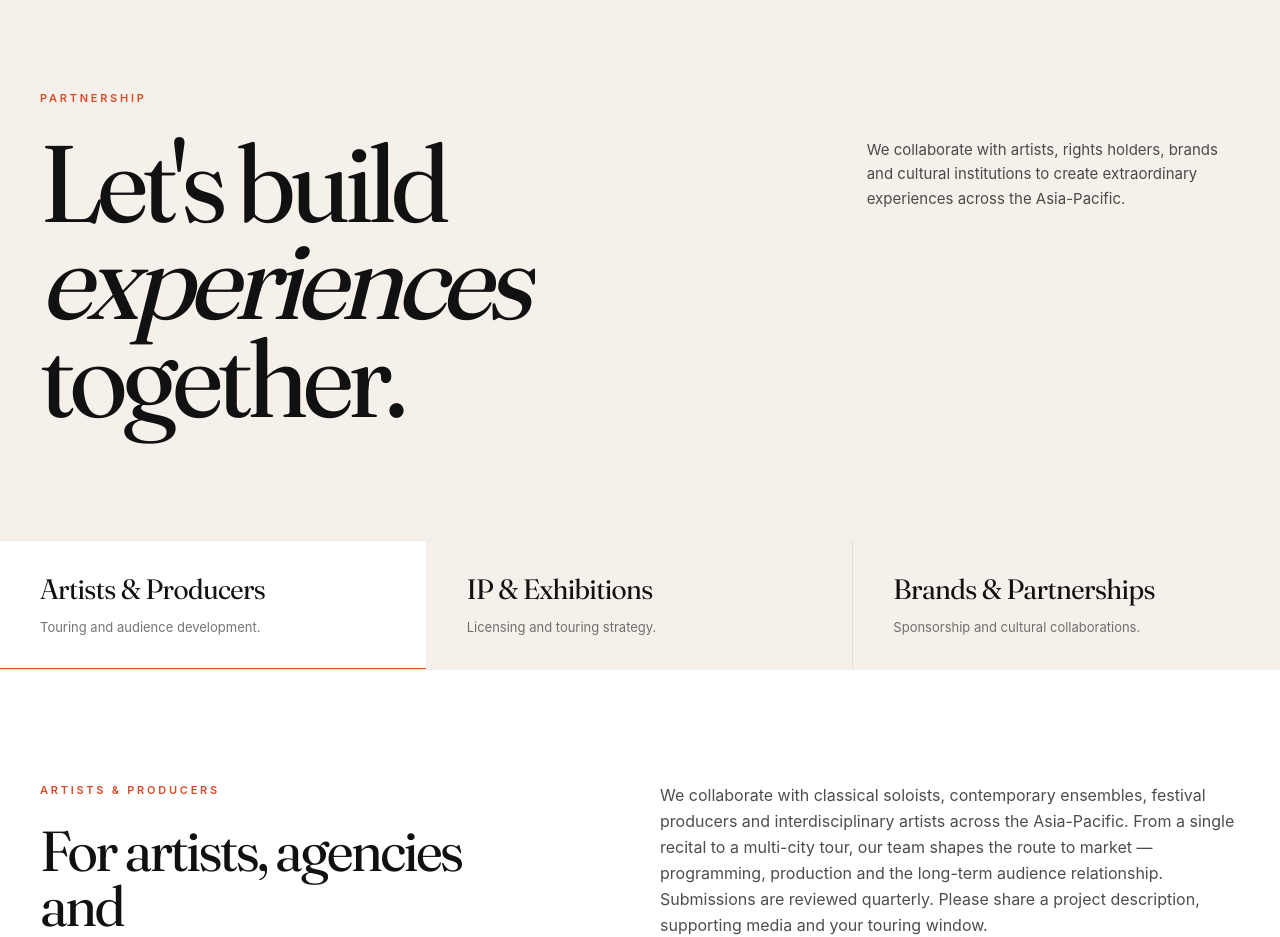
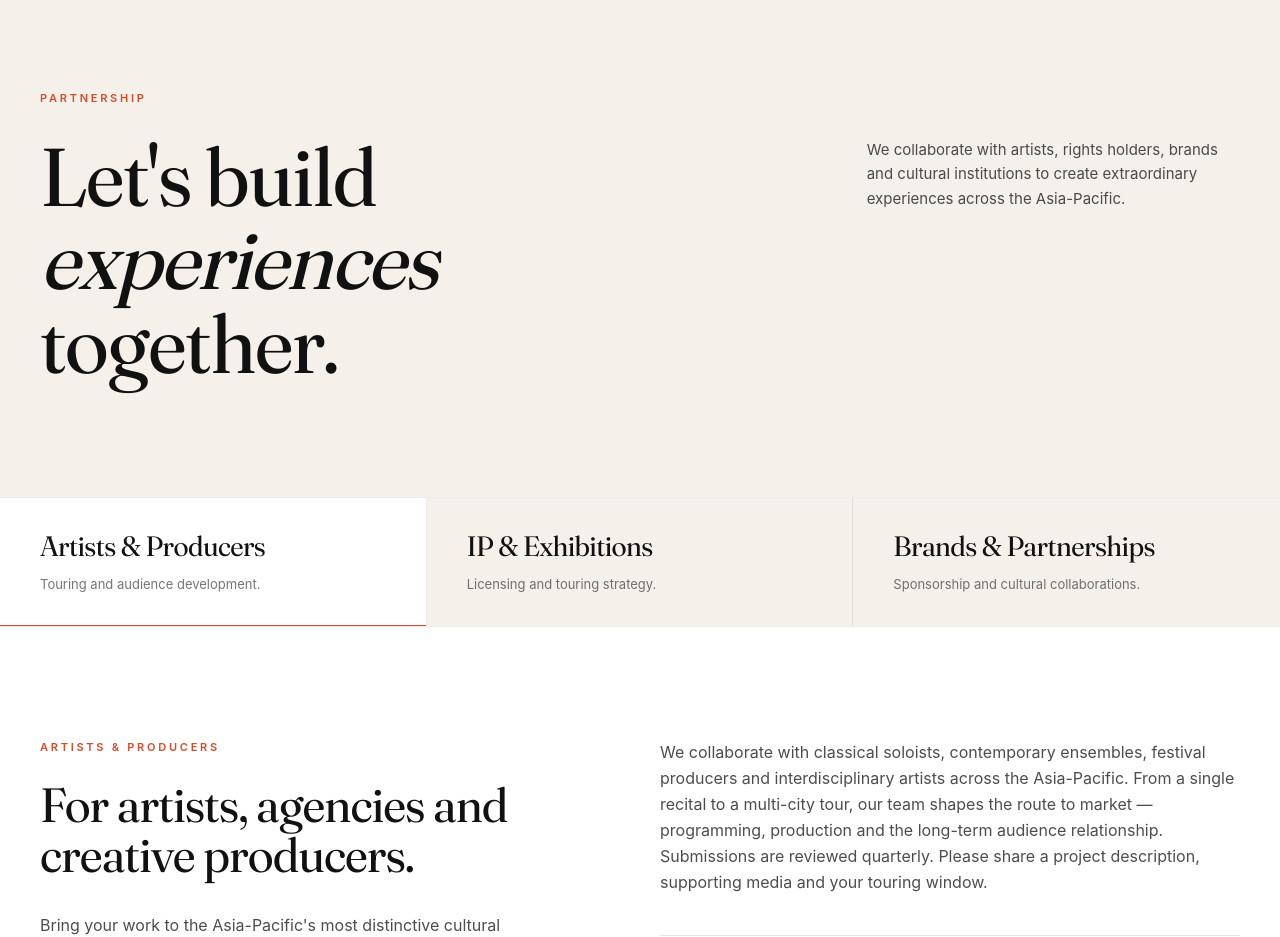
Before and after one commit to helenyucac/castiglione-arts-music-website, a Next.js app: page /partnerships in a window 1280 px wide. Shown: the part 80-1017 px from the top of the page. Built offline with nearby package versions, Linux system fonts and the light colour scheme.

Commit message:
Refine about intro and partnership typography

```diff
--- a/app/partnerships/page.tsx
+++ b/app/partnerships/page.tsx
@@ -25,7 +25,7 @@ const interFont = {
 };
 
 const displayFont = {
-  fontFamily: 'Fraunces, Canela, "Canela Deck", "Cormorant Garamond", serif',
+  fontFamily: 'Fraunces, "Cormorant Garamond", serif',
 };
 
 export default function PartnershipsPage() {
@@ -43,7 +43,7 @@ export default function PartnershipsPage() {
                 Partnership
               </p>
               <h1
-                className="m-0 max-w-6xl text-[clamp(4.6rem,8.5vw,8.75rem)] font-medium leading-[0.9] tracking-[-0.055em] text-[#111111] antialiased"
+                className="m-0 max-w-[738.914px] p-0 text-[81.9px] font-medium leading-[83.538px] tracking-[-1.638px] text-[#111111] antialiased"
                 style={displayFont}
               >
                 <span className="block">Let&apos;s build</span>
--- a/components/PartnershipTabs.tsx
+++ b/components/PartnershipTabs.tsx
@@ -7,7 +7,7 @@ const interFont = {
 };
 
 const displayFont = {
-  fontFamily: 'Fraunces, Canela, "Canela Deck", "Cormorant Garamond", serif',
+  fontFamily: 'Fraunces, "Cormorant Garamond", serif',
 };
 
 const partnershipTabs = [
@@ -126,7 +126,7 @@ export function PartnershipTabs() {
               {activeTab.eyebrow}
             </p>
             <h2
-              className="m-0 whitespace-pre-line text-[clamp(2.5rem,4.4vw,4.8rem)] font-medium leading-[0.98] tracking-[-0.045em] text-[#111111] antialiased"
+              className="m-0 max-w-[504.75px] whitespace-pre-line p-0 text-[48px] font-medium leading-[50.4px] tracking-[-0.96px] text-[#111111] antialiased"
               style={displayFont}
             >
               {activeTab.headline}
```
